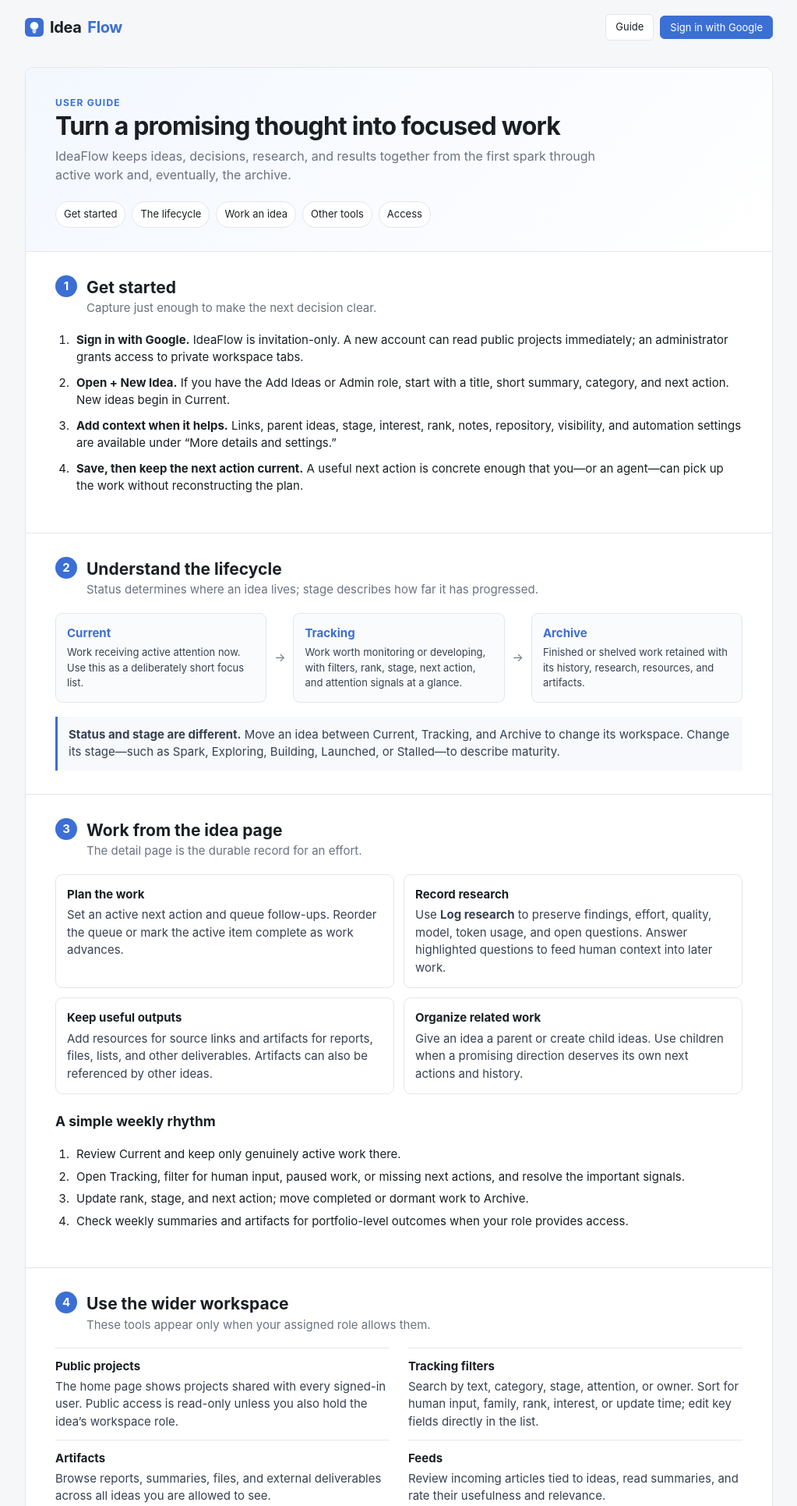
After one commit to bzeitner/IdeaFlow, a Django app: page /guide/ in a window 1280 px wide. The commit adds this page. Shown: the top 1931 px of the page at 78% size, without its empty margins (128-1151 px from the left). Run offline with Django 5.2, Linux system fonts and the light colour scheme; parts of the project's set-up code (start-up, migrations or seed data) failed here and were passed over; some libraries are stand-ins or nearby versions.

Commit message:
Add in-app user guide

```diff
--- a/ideas/static/ideas/app.css
+++ b/ideas/static/ideas/app.css
@@ -380,6 +380,52 @@ table.tracking { width: 100%; border-collapse: collapse; background: var(--panel
 .tracking td input[type=checkbox] { width: 16px; height: 16px; }
 .landing .grid { margin: 10px 0 20px; }
 
+/* User guide + first-run discovery */
+.welcome-callout { display: flex; align-items: center; justify-content: space-between; gap: 20px;
+  margin: 0 0 20px; padding: 16px 18px; border: 1px solid color-mix(in srgb, var(--accent) 30%, var(--line));
+  border-radius: 10px; background: color-mix(in srgb, var(--accent) 6%, var(--panel)); }
+.welcome-callout h3, .welcome-callout p { margin: 0; }
+.welcome-callout p { color: var(--dim); margin-top: 3px; }
+.welcome-callout .btn { flex: none; }
+.user-guide { padding: 0; overflow: hidden; }
+.guide-hero { padding: 36px 38px 30px; background: linear-gradient(135deg, #f3f7ff, #fff); border-bottom: 1px solid var(--line); }
+.guide-hero h1 { max-width: 700px; margin: 2px 0 8px; font-size: 32px; line-height: 1.18; letter-spacing: -.025em; }
+.guide-hero .lede { max-width: 720px; font-size: 16px; }
+.eyebrow { margin: 0; color: var(--accent); font-size: 12px; font-weight: 700; text-transform: uppercase; letter-spacing: .1em; }
+.guide-jumps { display: flex; flex-wrap: wrap; gap: 8px; margin-top: 22px; }
+.guide-jumps a { padding: 6px 10px; border: 1px solid var(--line); border-radius: 20px; background: #fff; color: var(--ink); text-decoration: none; font-size: 13px; }
+.guide-jumps a:hover { color: var(--accent); border-color: #c6ccd4; }
+.guide-section { padding: 30px 38px; scroll-margin-top: 12px; }
+.guide-section + .guide-section { border-top: 1px solid var(--line); }
+.guide-section-heading { display: flex; gap: 12px; align-items: flex-start; margin-bottom: 18px; }
+.guide-section-heading > span { display: grid; place-items: center; flex: none; width: 28px; height: 28px; border-radius: 50%; background: var(--accent); color: #fff; font-weight: 700; }
+.guide-section-heading h2, .guide-section-heading p { margin: 0; }
+.guide-section-heading h2 { font-size: 21px; }
+.guide-section-heading p { color: var(--dim); }
+.guide-steps { margin: 0 0 18px; padding-left: 22px; }
+.guide-steps li { padding-left: 5px; margin-bottom: 10px; }
+.guide-steps.compact li { margin-bottom: 6px; }
+.lifecycle-grid { display: grid; grid-template-columns: 1fr auto 1fr auto 1fr; gap: 10px; align-items: stretch; }
+.lifecycle-card { padding: 14px; border: 1px solid var(--line); border-radius: 9px; background: #fafbfc; }
+.lifecycle-card strong { color: var(--accent); }
+.lifecycle-card p { margin: 4px 0 0; font-size: 13px; color: #374151; }
+.lifecycle-arrow { align-self: center; color: var(--dim); }
+.guide-note { margin: 18px 0 0; padding: 12px 14px; border-left: 3px solid var(--accent); background: #f7f9fd; color: #374151; }
+.guide-feature-grid { display: grid; grid-template-columns: repeat(2, minmax(0, 1fr)); gap: 12px; margin-bottom: 22px; }
+.guide-feature-grid > div { padding: 14px; border: 1px solid var(--line); border-radius: 9px; }
+.guide-feature-grid h3, .guide-feature-grid p { margin: 0; }
+.guide-feature-grid h3 { font-size: 15px; }
+.guide-feature-grid p { margin-top: 4px; color: #374151; }
+.guide-directory { display: grid; grid-template-columns: repeat(2, minmax(0, 1fr)); gap: 0 24px; margin: 0; }
+.guide-directory > div { padding: 12px 0; border-top: 1px solid var(--line); }
+.guide-directory dt { font-weight: 700; }
+.guide-directory dd { margin: 3px 0 0; color: #374151; }
+.guide-table { width: 100%; border-collapse: collapse; }
+.guide-table th, .guide-table td { padding: 10px 12px; text-align: left; border: 1px solid var(--line); }
+.guide-table th { background: #fafbfc; font-size: 12px; text-transform: uppercase; letter-spacing: .04em; color: var(--dim); }
+.guide-table td:first-child { font-weight: 600; white-space: nowrap; }
+.nowrap { white-space: nowrap; }
+
 /* Mobile */
 @media (max-width: 700px) {
   main { padding: 16px 14px 60px; }
@@ -421,4 +467,10 @@ table.tracking { width: 100%; border-collapse: collapse; background: var(--panel
   .btn { padding: 8px 14px; }
   .btn.small { padding: 6px 10px; }
   .star-btn { font-size: 22px; padding: 2px 3px; }
+  .welcome-callout { align-items: flex-start; flex-direction: column; }
+  .guide-hero, .guide-section { padding: 24px 20px; }
+  .guide-hero h1 { font-size: 27px; }
+  .lifecycle-grid { grid-template-columns: 1fr; }
+  .lifecycle-arrow { justify-self: center; transform: rotate(90deg); }
+  .guide-feature-grid, .guide-directory { grid-template-columns: 1fr; }
 }
--- a/ideas/templates/ideas/base.html
+++ b/ideas/templates/ideas/base.html
@@ -15,6 +15,7 @@
     <a class="brand" href="{% url 'ideas:home' %}">
       <img class="brand-icon" src="{% static 'ideas/favicon.svg' %}" alt="" width="24" height="24">Idea<span>Flow</span></a>
     <span class="topbar-actions">
+      <a class="btn" href="{% url 'ideas:guide' %}">Guide</a>
       {% if user.is_authenticated %}
         <a class="btn" href="{% url 'ideas:artifacts' %}">Artifacts</a>
         {% if user.profile.role_admin %}
--- /dev/null
+++ b/ideas/templates/ideas/guide.html
@@ -0,0 +1,85 @@
+{% extends "ideas/base.html" %}
+{% block title %}User Guide · IdeaFlow{% endblock %}
+{% block content %}
+  <article class="detail user-guide">
+    <header class="guide-hero">
+      <p class="eyebrow">User guide</p>
+      <h1>Turn a promising thought into focused work</h1>
+      <p class="lede">IdeaFlow keeps ideas, decisions, research, and results together from the first spark through active work and, eventually, the archive.</p>
+      <nav class="guide-jumps" aria-label="Guide sections">
+        <a href="#start">Get started</a>
+        <a href="#lifecycle">The lifecycle</a>
+        <a href="#workspace">Work an idea</a>
+        <a href="#features">Other tools</a>
+        <a href="#access">Access</a>
+      </nav>
+    </header>
+
+    <section id="start" class="guide-section">
+      <div class="guide-section-heading"><span>1</span><div><h2>Get started</h2><p>Capture just enough to make the next decision clear.</p></div></div>
+      <ol class="guide-steps">
+        <li><strong>Sign in with Google.</strong> IdeaFlow is invitation-only. A new account can read public projects immediately; an administrator grants access to private workspace tabs.</li>
+        <li><strong>Open <span class="nowrap">+ New Idea</span>.</strong> If you have the Add Ideas or Admin role, start with a title, short summary, category, and next action. New ideas begin in Current.</li>
+        <li><strong>Add context when it helps.</strong> Links, parent ideas, stage, interest, rank, notes, repository, visibility, and automation settings are available under “More details and settings.”</li>
+        <li><strong>Save, then keep the next action current.</strong> A useful next action is concrete enough that you—or an agent—can pick up the work without reconstructing the plan.</li>
+      </ol>
+      {% if user.is_authenticated and user.profile.role_admin or user.profile.role_add_ideas %}
+        <a class="btn primary" href="{% url 'ideas:create' %}">Create your first idea</a>
+      {% endif %}
+    </section>
+
+    <section id="lifecycle" class="guide-section">
+      <div class="guide-section-heading"><span>2</span><div><h2>Understand the lifecycle</h2><p>Status determines where an idea lives; stage describes how far it has progressed.</p></div></div>
+      <div class="lifecycle-grid">
+        <div class="lifecycle-card"><strong>Current</strong><p>Work receiving active attention now. Use this as a deliberately short focus list.</p></div>
+        <div class="lifecycle-arrow" aria-hidden="true">→</div>
+        <div class="lifecycle-card"><strong>Tracking</strong><p>Work worth monitoring or developing, with filters, rank, stage, next action, and attention signals at a glance.</p></div>
+        <div class="lifecycle-arrow" aria-hidden="true">→</div>
+        <div class="lifecycle-card"><strong>Archive</strong><p>Finished or shelved work retained with its history, research, resources, and artifacts.</p></div>
+      </div>
+      <p class="guide-note"><strong>Status and stage are different.</strong> Move an idea between Current, Tracking, and Archive to change its workspace. Change its stage—such as Spark, Exploring, Building, Launched, or Stalled—to describe maturity.</p>
+    </section>
+
+    <section id="workspace" class="guide-section">
+      <div class="guide-section-heading"><span>3</span><div><h2>Work from the idea page</h2><p>The detail page is the durable record for an effort.</p></div></div>
+      <div class="guide-feature-grid">
+        <div><h3>Plan the work</h3><p>Set an active next action and queue follow-ups. Reorder the queue or mark the active item complete as work advances.</p></div>
+        <div><h3>Record research</h3><p>Use <strong>Log research</strong> to preserve findings, effort, quality, model, token usage, and open questions. Answer highlighted questions to feed human context into later work.</p></div>
+        <div><h3>Keep useful outputs</h3><p>Add resources for source links and artifacts for reports, files, lists, and other deliverables. Artifacts can also be referenced by other ideas.</p></div>
+        <div><h3>Organize related work</h3><p>Give an idea a parent or create child ideas. Use children when a promising direction deserves its own next actions and history.</p></div>
+      </div>
+      <h3>A simple weekly rhythm</h3>
+      <ol class="guide-steps compact">
+        <li>Review Current and keep only genuinely active work there.</li>
+        <li>Open Tracking, filter for human input, paused work, or missing next actions, and resolve the important signals.</li>
+        <li>Update rank, stage, and next action; move completed or dormant work to Archive.</li>
+        <li>Check weekly summaries and artifacts for portfolio-level outcomes when your role provides access.</li>
+      </ol>
+    </section>
+
+    <section id="features" class="guide-section">
+      <div class="guide-section-heading"><span>4</span><div><h2>Use the wider workspace</h2><p>These tools appear only when your assigned role allows them.</p></div></div>
+      <dl class="guide-directory">
+        <div><dt>Public projects</dt><dd>The home page shows projects shared with every signed-in user. Public access is read-only unless you also hold the idea’s workspace role.</dd></div>
+        <div><dt>Tracking filters</dt><dd>Search by text, category, stage, attention, or owner. Sort for human input, family, rank, interest, or update time; edit key fields directly in the list.</dd></div>
+        <div><dt>Artifacts</dt><dd>Browse reports, summaries, files, and external deliverables across all ideas you are allowed to see.</dd></div>
+        <div><dt>Feeds</dt><dd>Review incoming articles tied to ideas, read summaries, and rate their usefulness and relevance.</dd></div>
+        <div><dt>Knowledge Graph</dt><dd>Explore parents and explicit relationships between ideas. Authorized users can review suggested relationships and open Graph Lab.</dd></div>
+        <div><dt>Persona council and repeat tasks</dt><dd>Optional automation can review stalled ideas or collect recurring results. Configure these on an idea; pause them whenever human direction is needed.</dd></div>
+      </dl>
+    </section>
+
+    <section id="access" class="guide-section">
+      <div class="guide-section-heading"><span>5</span><div><h2>Know your access</h2><p>IdeaFlow shows only the controls and workspaces available to you.</p></div></div>
+      <div class="table-wrap"><table class="guide-table"><thead><tr><th>Role</th><th>What it allows</th></tr></thead><tbody>
+        <tr><td>Current</td><td>View and manage ideas in Current.</td></tr>
+        <tr><td>Tracking</td><td>View and manage ideas in Tracking.</td></tr>
+        <tr><td>Archive</td><td>View and manage archived ideas.</td></tr>
+        <tr><td>Add Ideas</td><td>Create ideas; creation does not automatically grant access to every workspace.</td></tr>
+        <tr><td>Knowledge Graph, Feeds, Weekly Summary</td><td>Open the corresponding specialist workspace.</td></tr>
+        <tr><td>Admin</td><td>Full access, user roles, ownership, and configuration.</td></tr>
+      </tbody></table></div>
+      <p class="guide-note">If a tab or button described here is missing, your account probably does not have that role. Ask an IdeaFlow administrator to review your access. Being able to read a public project does not grant permission to edit it.</p>
+    </section>
+  </article>
+{% endblock %}
--- a/ideas/urls.py
+++ b/ideas/urls.py
@@ -6,6 +6,7 @@ app_name = "ideas"
 
 urlpatterns = [
     path("", views.home, name="home"),
+    path("guide/", views.guide, name="guide"),
     path("current/", views.current, name="current"),
     path("tracking/", views.tracking, name="tracking"),
     path("archive/", views.archive, name="archive"),
--- a/ideas/views.py
+++ b/ideas/views.py
@@ -494,6 +494,14 @@ def home(request):
             ),
         },
     )
+
+
+def guide(request):
+    """Public, in-app guide for prospective and newly invited users."""
+    context = {}
+    if request.user.is_authenticated:
+        context["tabs"] = _tabs(request.user.profile)
+    return render(request, "ideas/guide.html", context)
 
 
 def _tab_view(request, status, template):
```
Also changed, not shown: ideas/templates/ideas/home.html (+9 -0 lines), ideas/tests/test_views.py (+24 -0 lines).
